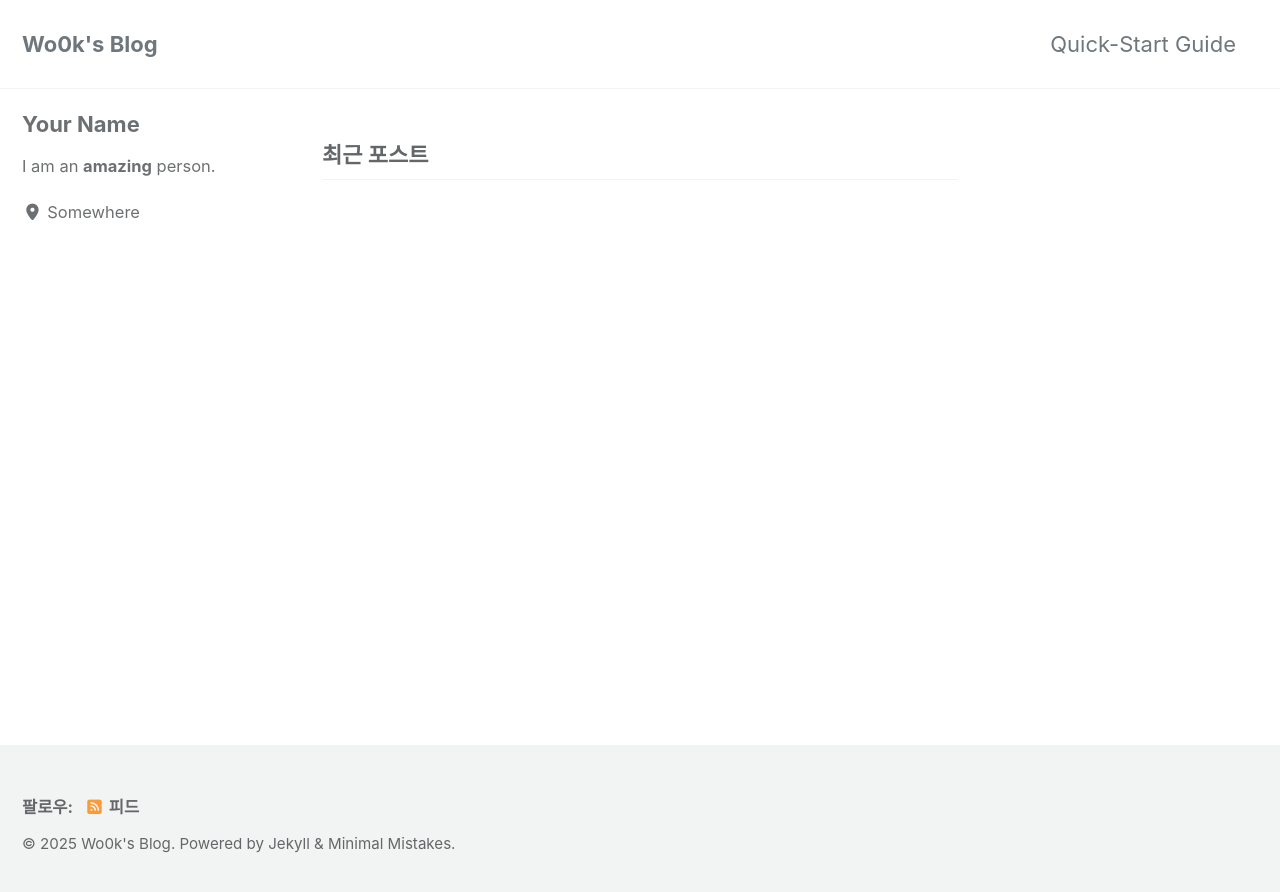
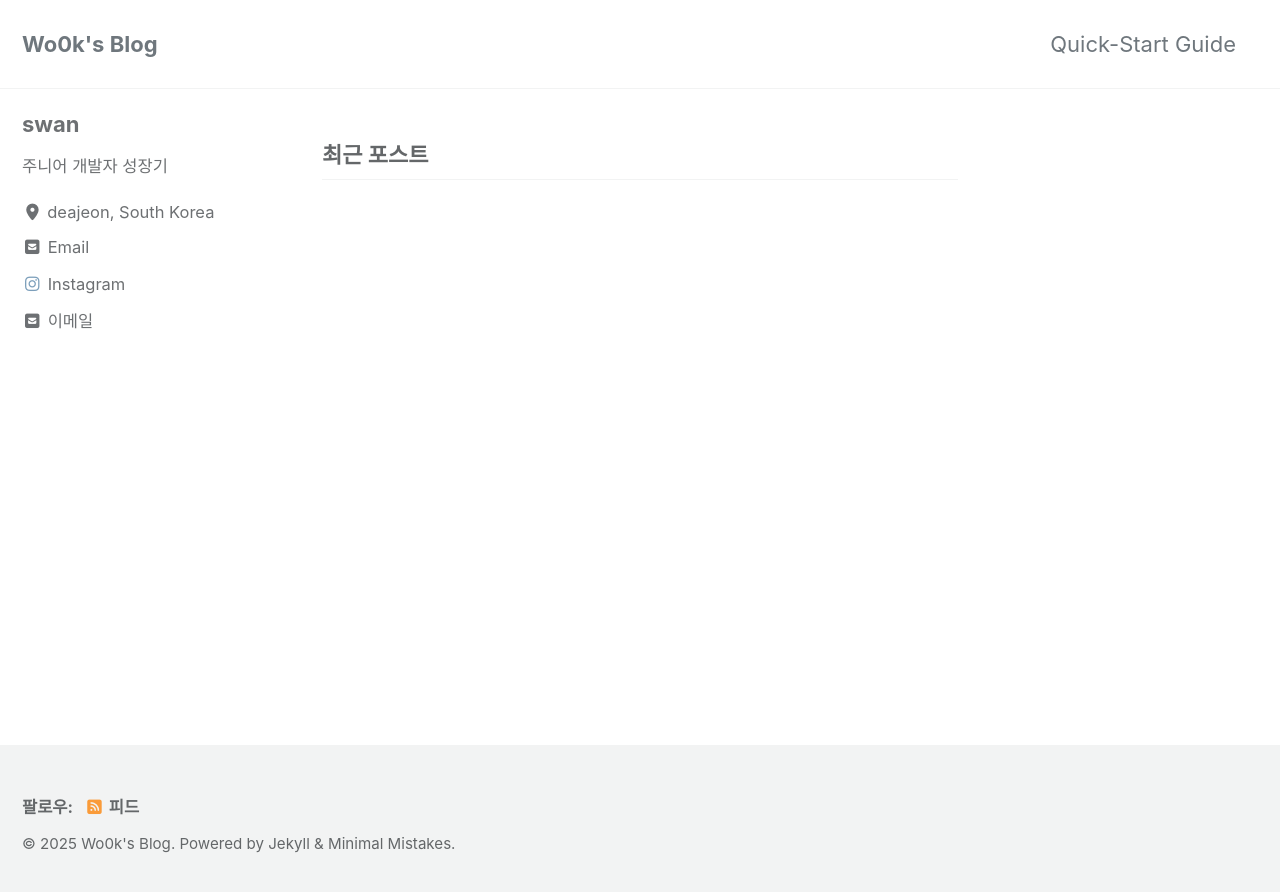
Before and after one commit to Wo0kDev/Wo0kDev.github.io, a Jekyll site: the page built from index.html, in a window 1280 px wide. Shown: the top 892 px of the page. Built offline with Jekyll 4.4.1, drawn with Linux system fonts in a browser that asks for light colours; cached includes are drawn as plain includes; the list of posts is cut into pages by our own code.

Commit message:
init page

```diff
--- a/_config.yml
+++ b/_config.yml
@@ -21,8 +21,8 @@ title                    : "Wo0k's Blog" # site title that appears in the masthe
 title_prefix             : "04년생 개발자" # site title prefix that appears in the masthead, e.g. "Wo0k's"
 title_separator          : "-"
 subtitle                 : # site tagline that appears below site title in masthead
-name                     : "Your Name"
-description              : "An amazing website."
+name                     : "Wo0k"
+description              : "주니어 개발자 성장기."
 url                      : # the base hostname & protocol for your site e.g. "https://mmistakes.github.io"
 baseurl                  : # the subpath of your site, e.g. "/blog"
 repository               : # GitHub username/repo-name e.g. "mmistakes/minimal-mistakes"
@@ -114,15 +114,16 @@ analytics:
 
 # Site Author
 author:
-  name             : "Your Name"
+  name             : "swan"
   avatar           : # path of avatar image, e.g. "/assets/images/bio-photo.jpg"
-  bio              : "I am an **amazing** person."
-  location         : "Somewhere"
-  email            :
+  bio              : "주니어 개발자 성장기"
+  location         : "deajeon, South Korea"
+  url              : # "https://your-website.com"
+  email            : "dev.white.swan@gmail.com"
   links:
     - label: "Email"
       icon: "fas fa-fw fa-envelope-square"
-      # url: "mailto:your.name@email.com"
+      url: "mailto:dev.white.swan@gmail.com"
     - label: "Website"
       icon: "fas fa-fw fa-link"
       # url: "https://your-website.com"
@@ -137,7 +138,7 @@ author:
       # url: "https://github.com/"
     - label: "Instagram"
       icon: "fab fa-fw fa-instagram"
-      # url: "https://instagram.com/"
+      url: "https://instagram.com/"
 
 # Site Footer
 footer:
```
